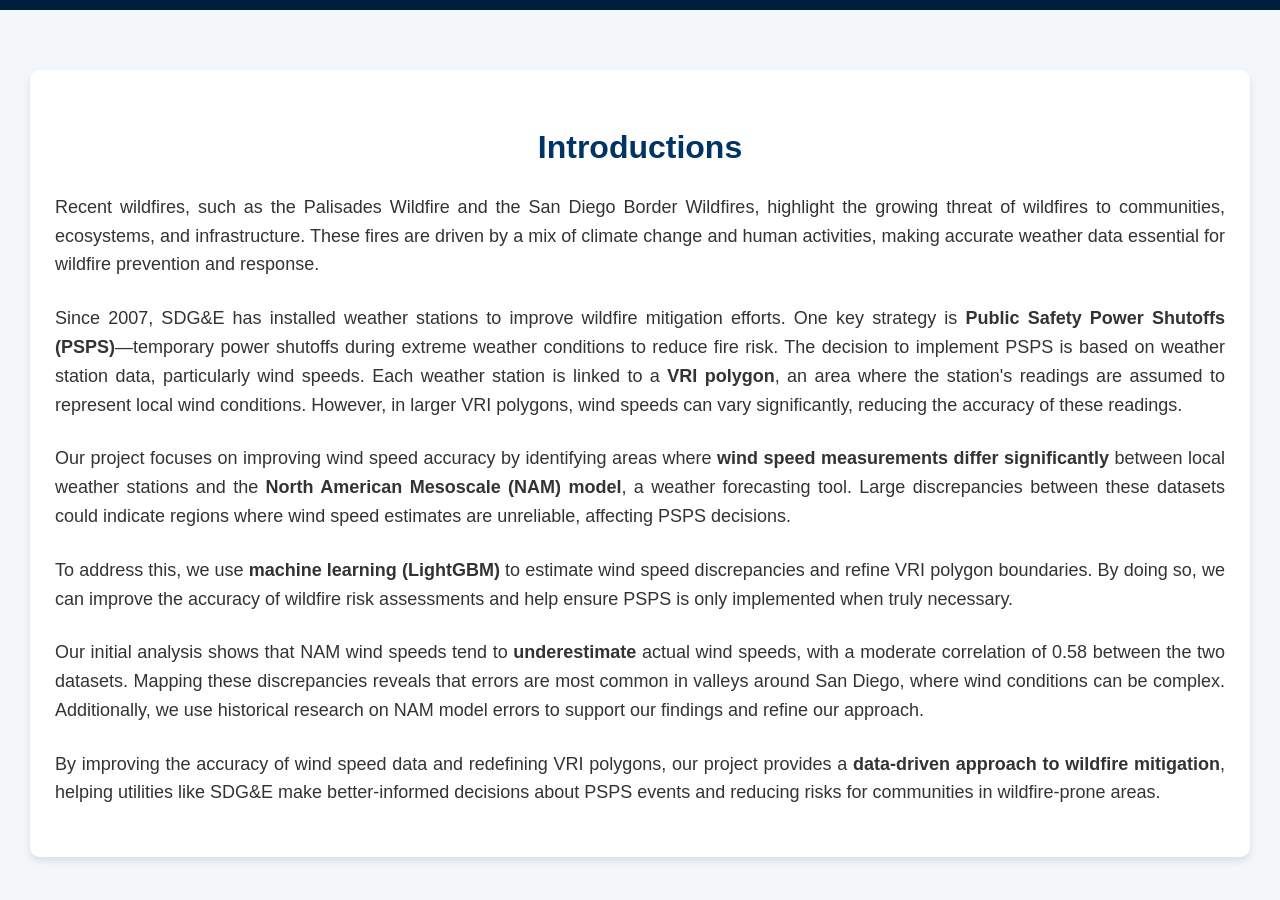
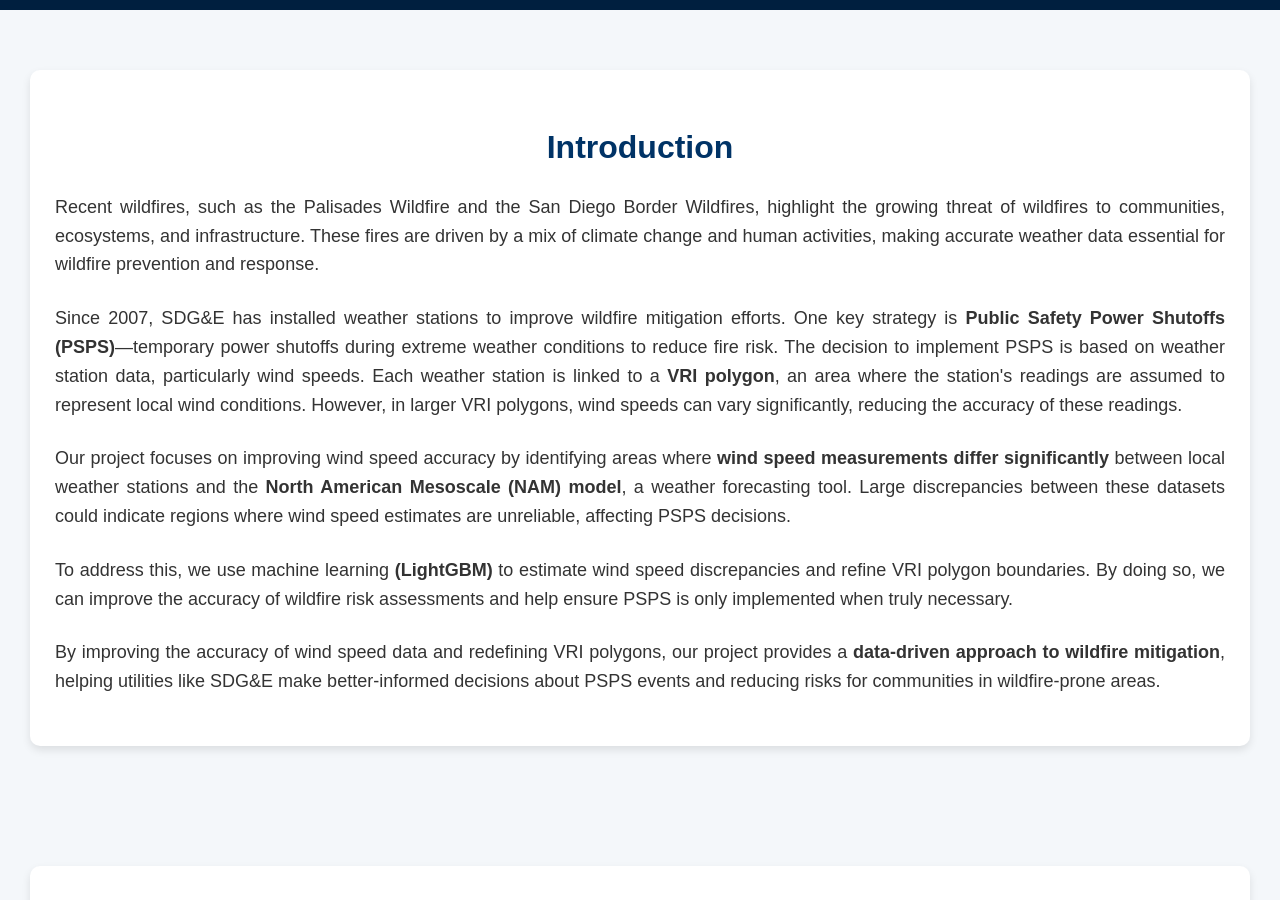
Before and after one commit to StevDoms/NAM-VRI, a plain HTML site: page index.html in a window 1280 px wide. Shown: the part 820-1720 px from the top of the page. Drawn offline with Linux system fonts and the light colour scheme.

Commit message:
Omit some introduction

```diff
--- a/index.html
+++ b/index.html
@@ -29,7 +29,7 @@
 
   <section id="introduction">
         <div class="section-card">
-            <h2>Introductions</h2>
+            <h2>Introduction</h2>
             <p>Recent wildfires, such as the Palisades Wildfire and the San Diego Border Wildfires, highlight the growing
                 threat of wildfires to communities, ecosystems, and infrastructure. These fires are driven by a mix of
                 climate change and human activities, making accurate weather data essential for wildfire prevention and response.
@@ -49,15 +49,9 @@
                 these datasets could indicate regions where wind speed estimates are unreliable, affecting PSPS decisions.
             </p>
 
-            <p>To address this, we use <strong>machine learning (LightGBM)</strong> to estimate wind speed discrepancies and
+            <p>To address this, we use machine learning <strong>(LightGBM)</strong> to estimate wind speed discrepancies and
                 refine VRI polygon boundaries. By doing so, we can improve the accuracy of wildfire risk assessments and help
                 ensure PSPS is only implemented when truly necessary.
-            </p>
-
-            <p>Our initial analysis shows that NAM wind speeds tend to <strong>underestimate</strong> actual wind speeds, with
-                a moderate correlation of 0.58 between the two datasets. Mapping these discrepancies reveals that errors are most
-                common in valleys around San Diego, where wind conditions can be complex. Additionally, we use historical research
-                on NAM model errors to support our findings and refine our approach.
             </p>
 
             <p>By improving the accuracy of wind speed data and redefining VRI polygons, our project provides a
```
